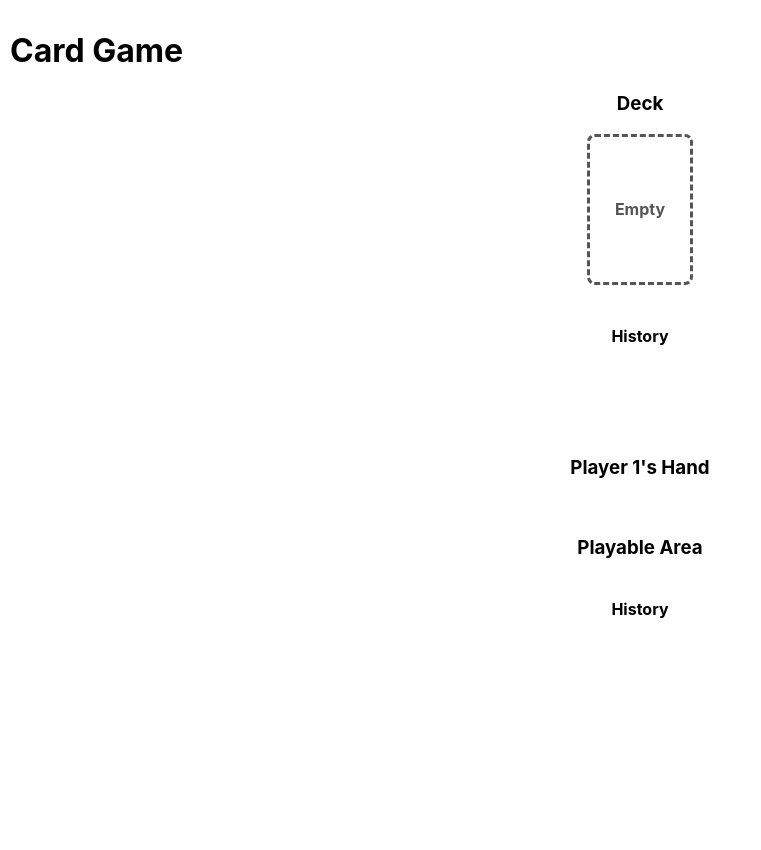
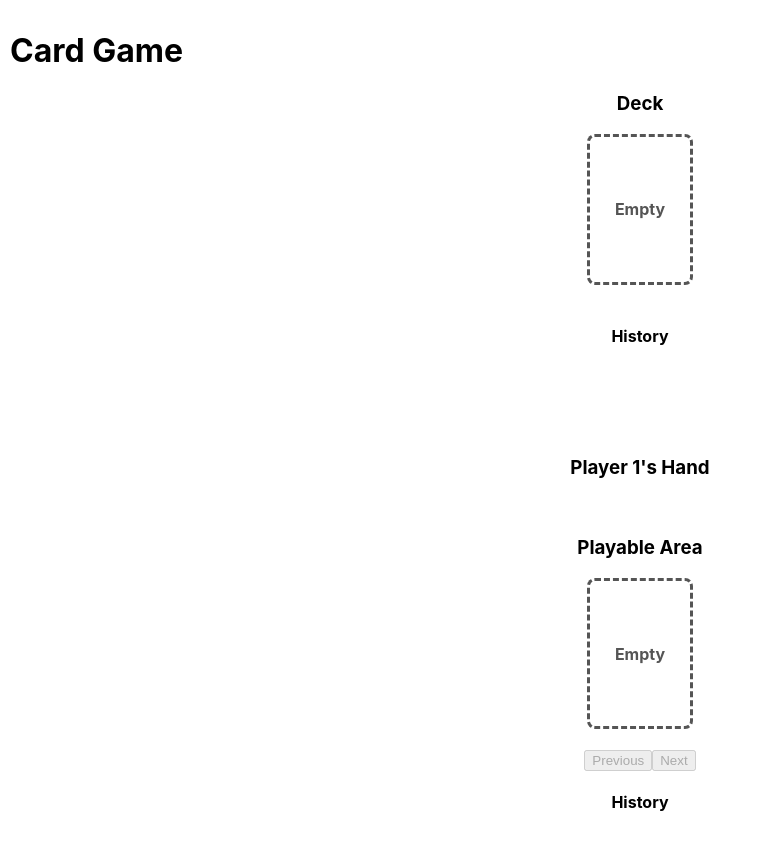
Before and after one commit to SamuelWeese/Cards-UI-Project4, a React (Create React App) app: page / in a window 1280 px wide. Shown: the top 850 px of the page, without its empty margins (0-761 px from the left). Before the commit the page ends 800 px from the top, so only its background shows below. Built offline with nearby package versions, Linux system fonts and the light colour scheme.

Commit message:
changed play area to have history, and looping like deck. Added overrides for all buttons on card. Added tapping

```diff
--- a/src/App.tsx
+++ b/src/App.tsx
@@ -2,6 +2,7 @@ import React, { useState } from 'react';
 import Deck from './Deck';
 import Hand from './Hand';
 import PlayableArea from './PlayableArea';
+import { NONAME } from 'dns';
 
 interface Card {
   id: string;
@@ -67,13 +68,13 @@ const App: React.FC = () => {
   { id: 'sj', message: 'Jack of Spades', flipped: false, image: '/cards/jack_of_spades.png' },
   { id: 'sq', message: 'Queen of Spades', flipped: false, image: '/cards/queen_of_spades.png' },
   { id: 'sk', message: 'King of Spades', flipped: false, image: '/cards/king_of_spades.png' },
-  { id: 'sa', message: 'Ace of Spades', flipped: false, image: '/cards/ace_of_spades.png' },
+    { id: 'sa', message: 'Ace of Spades', flipped: false, image: '/cards/ace_of_spades.png' },
   ]);
 
   const [hand1, setHand1] = useState<Card[]>([]);
   const [playableArea, setPlayableArea] = useState<Card[]>([]);
   const [deckHistory, setDeckHistory] = useState<string[]>([]);
-  const [playHistory, setPlayHistory] = useState<string[]>([]);
+  const [playHistory, setPlayHistory] = useState<Card[]>([]); // Updated to Card array
 
   const drawCard = () => {
     if (deck.length > 0) {
@@ -89,7 +90,7 @@ const App: React.FC = () => {
     if (cardToPlay) {
       setHand1(hand1.filter((card) => card.id !== id));
       setPlayableArea([...playableArea, cardToPlay]);
-      setPlayHistory([...playHistory, `Played ${cardToPlay.message}`]);
+      setPlayHistory([...playHistory, cardToPlay]);
     }
   };
 
@@ -101,18 +102,18 @@ const App: React.FC = () => {
         <Hand
           name="Player 1"
           cards={hand1}
-          onCardClick={playCard}
-          onToggleFlip={(id) =>
+          onLeftClick={playCard}
+          onRightClick={()=>{}}
+          onFlip={(id) =>
             setHand1(
               hand1.map((card) =>
                 card.id === id ? { ...card, flipped: !card.flipped } : card
               )
             )
           }
-          onMoveCard={() => {} }
         />
       </div>
-      <PlayableArea cards={playableArea} onCardPlay={() => {}} history={playHistory} />
+      <PlayableArea history={playHistory} onDrawCard={() => {}} />
     </div>
   );
 };
--- a/src/Card.tsx
+++ b/src/Card.tsx
@@ -1,14 +1,16 @@
-import React from 'react';
+import React, { useState } from 'react';
 
 interface CardProps {
   id: string;
   message: string;
   flipped: boolean;
   image?: string;
-  onClick: () => void;
+  onLeftClick: () => void;
+  onRightClick: () => void;
   onFlip?: () => void;
   onDiscard?: () => void;
   onPlay?: () => void;
+  onTap?: () => void;
   cardWidth?: number;
   cardHeight?: number;
 }
@@ -18,16 +20,27 @@ const Card: React.FC<CardProps> = ({
   message,
   flipped,
   image,
-  onClick,
+  onLeftClick,
+  onRightClick,
   onFlip,
   onDiscard,
   onPlay,
+  onTap,
   cardWidth = 100,
   cardHeight = 145
 }) => {
+  const [isTapped, setIsTapped] = useState(false);
+
+  const handleLeftClick = () => {
+    onLeftClick();
+  };
+  const handleRightClick = () => {
+    onRightClick();
+  };
   return (
     <div
-      onClick={onClick}
+      onClick={handleLeftClick}
+      onContextMenu={handleRightClick}
       style={{
         width: `${cardWidth}px`,
         height: `${cardHeight}px`,
@@ -41,6 +54,8 @@ const Card: React.FC<CardProps> = ({
         color: flipped ? '#fff' : '#000',
         cursor: 'pointer',
         position: 'relative',
+        transform: isTapped ? 'rotate(90deg)' : 'none', // Rotate the card to simulate tapping
+        opacity: isTapped ? 0.6 : 1, // Reduce opacity to show it's tapped
       }}
     >
       {flipped ? (
@@ -115,6 +130,24 @@ const Card: React.FC<CardProps> = ({
           }}
         />
         )}
+        {onTap && (
+          <img
+          src="/icons/tap.svg"
+          alt="Click to tap"
+          onClick={(e) => { e.stopPropagation(); onTap(); }}
+          style={{
+            position: 'absolute',
+            top: '5px',
+            textAlign: 'center',
+            cursor: 'pointer',
+            backgroundColor: '#EEEA',
+            transform: 'scale(0.15)',
+            transformOrigin: 'bottom left',
+            width: '100px',
+            height: '100px',
+          }}
+          />
+        )}
       </div>
     </div>
   );
--- a/src/Deck.tsx
+++ b/src/Deck.tsx
@@ -1,4 +1,4 @@
-import React, { useEffect, useRef } from 'react';
+import React, { useState, useEffect, useRef } from 'react';
 import Card from './Card';
 
 interface DeckProps {
@@ -34,7 +34,7 @@ const Deck: React.FC<DeckProps> = ({ onDrawCard, history }) => {
         onClick={!isDeck ? onDrawCard : undefined}
       >
         {isDeck ? (
-          <Card id="deck-card" message="Draw" flipped={true} onClick={onDrawCard} />
+          <Card id="deck-card" message="Draw" flipped={true} onLeftClick={onDrawCard} onRightClick={()=>{}} />
         ) : (
           <div
             style={{
--- a/src/Hand.tsx
+++ b/src/Hand.tsx
@@ -4,12 +4,22 @@ import Card from './Card';
 interface HandProps {
   name: string;
   cards: { id: string; message: string; flipped: boolean; image?: string }[];
-  onCardClick: (id: string) => void;
-  onToggleFlip: (id: string) => void;
-  onMoveCard?: (id: string) => void;
+  onRightClick: (id: string) => void;
+  onLeftClick: (id: string) => void;
+  onFlip?: (id: string) => void;
+  onDiscard?: (id: string) => void;
+  onPlay?: (id: string) => void;
+  onTap?: (id: string) => void;
 }
 
-const Hand: React.FC<HandProps> = ({ name, cards, onCardClick, onToggleFlip }) => {
+const Hand: React.FC<HandProps> = ({ name, cards,
+  onLeftClick,
+  onRightClick,
+  onFlip,
+  onDiscard,
+  onPlay,
+  onTap,
+  }) => {
   return (
     <div style={{ textAlign: 'center', marginBottom: '20px' }}>
       <h3>{name}'s Hand</h3>
@@ -28,8 +38,12 @@ const Hand: React.FC<HandProps> = ({ name, cards, onCardClick, onToggleFlip }) =
               message={card.message}
               flipped={card.flipped}
               image={card.image}
-              onClick={() => onCardClick(card.id)}
-              onFlip={()=>onToggleFlip(card.id)}
+              onLeftClick={() => onLeftClick(card.id)}
+              onRightClick={() => onRightClick(card.id)}
+              onFlip={onFlip ? () => onFlip(card.id) : undefined}
+              onDiscard={onDiscard ? () => onDiscard(card.id) : undefined}
+              onPlay={onPlay ? () => onPlay(card.id) : undefined}
+              onTap={onTap ? () => onTap(card.id) : undefined}
             />
           </div>
         ))}
--- a/src/PlayableArea.tsx
+++ b/src/PlayableArea.tsx
@@ -1,36 +1,107 @@
-import React from 'react';
+import React, { useState, useEffect, useRef } from 'react';
 import Card from './Card';
 
 interface PlayableAreaProps {
-  cards: { id: string; message: string; flipped: boolean }[];
-  onCardPlay: (id: string) => void;
-  history: string[];
+  onDrawCard: () => void;
+  history: { id: string; message: string; flipped: boolean; image?: string }[];
 }
 
-const PlayableArea: React.FC<PlayableAreaProps> = ({ cards, onCardPlay, history }) => {
+const PlayableArea: React.FC<PlayableAreaProps> = ({ onDrawCard, history }) => {
+  const [currentCardIndex, setCurrentCardIndex] = useState<number | null>(null);
+  const historyRef = useRef<HTMLDivElement>(null);
+
+  useEffect(() => {
+    if (historyRef.current) {
+      historyRef.current.scrollTop = historyRef.current.scrollHeight;
+    }
+  }, [history]);
+
+  useEffect(() => {
+    if (history.length > 0) {
+      setCurrentCardIndex(history.length - 1);
+    }
+  }, [history]);
+
+  const cyclePreviousCard = () => {
+    if (currentCardIndex === null || currentCardIndex === 0) return;
+    setCurrentCardIndex(currentCardIndex - 1);
+  };
+
+  const cycleNextCard = () => {
+    if (currentCardIndex === null || currentCardIndex === history.length - 1) return;
+    setCurrentCardIndex(currentCardIndex + 1);
+  };
+
+  const isDeck = history.length > 0;
+
   return (
     <div style={{ textAlign: 'center', marginBottom: '20px' }}>
       <h3>Playable Area</h3>
-      <div style={{ display: 'flex', justifyContent: 'center', gap: '10px' }}>
-        {cards.map((card) => (
-          <div key={card.id}>
+      <div
+        style={{
+          display: 'flex',
+          gap: '3px',
+          justifyContent: 'center',
+          flexWrap: 'wrap',
+          marginBottom: '20px',
+          cursor: 'pointer',
+        }}
+        onClick={isDeck ? undefined : onDrawCard}
+      >
+        {isDeck && currentCardIndex !== null ? (
           <Card
-              id={card.id}
-              message={card.message}
-              flipped={card.flipped}
-              onClick={() => onCardPlay(card.id)}
+            id={history[currentCardIndex].id}
+            message={history[currentCardIndex].message}
+            flipped={history[currentCardIndex].flipped}
+            image={history[currentCardIndex].image}
+            onLeftClick={onDrawCard}
+            onRightClick={()=>{}}
           />
+        ) : (
+          <div
+            style={{
+              display: 'flex',
+              justifyContent: 'center',
+              alignItems: 'center',
+              width: '100px',
+              height: '145px',
+              border: '3px dashed #555',
+              borderRadius: '8px',
+              color: '#555',
+              fontSize: '1rem',
+              fontWeight: 'bold',
+              cursor: 'not-allowed',
+            }}
+          >
+            Empty
           </div>
-        ))}
+        )}
+      </div>
+      <div>
+        <button onClick={cyclePreviousCard} disabled={currentCardIndex === null || currentCardIndex === 0}>
+          Previous
+        </button>
+        <button onClick={cycleNextCard} disabled={currentCardIndex === null || currentCardIndex === history.length - 1}>
+          Next
+        </button>
       </div>
       <h4>History</h4>
+      <div
+        ref={historyRef}
+        style={{
+          maxHeight: '50px',
+          minHeight: '50px',
+          overflowY: 'scroll',
+        }}
+      >
         <ul style={{ listStyleType: 'none', padding: 0 }}>
           {history.map((entry, index) => (
             <li key={index} style={{ fontSize: '0.9rem' }}>
-            {entry}
+              {entry.message}
             </li>
           ))}
         </ul>
+      </div>
     </div>
   );
 };
```
Also changed, not shown: public/icons/hand.svg (added). Lines whose indentation alone changed are shown as unchanged.
